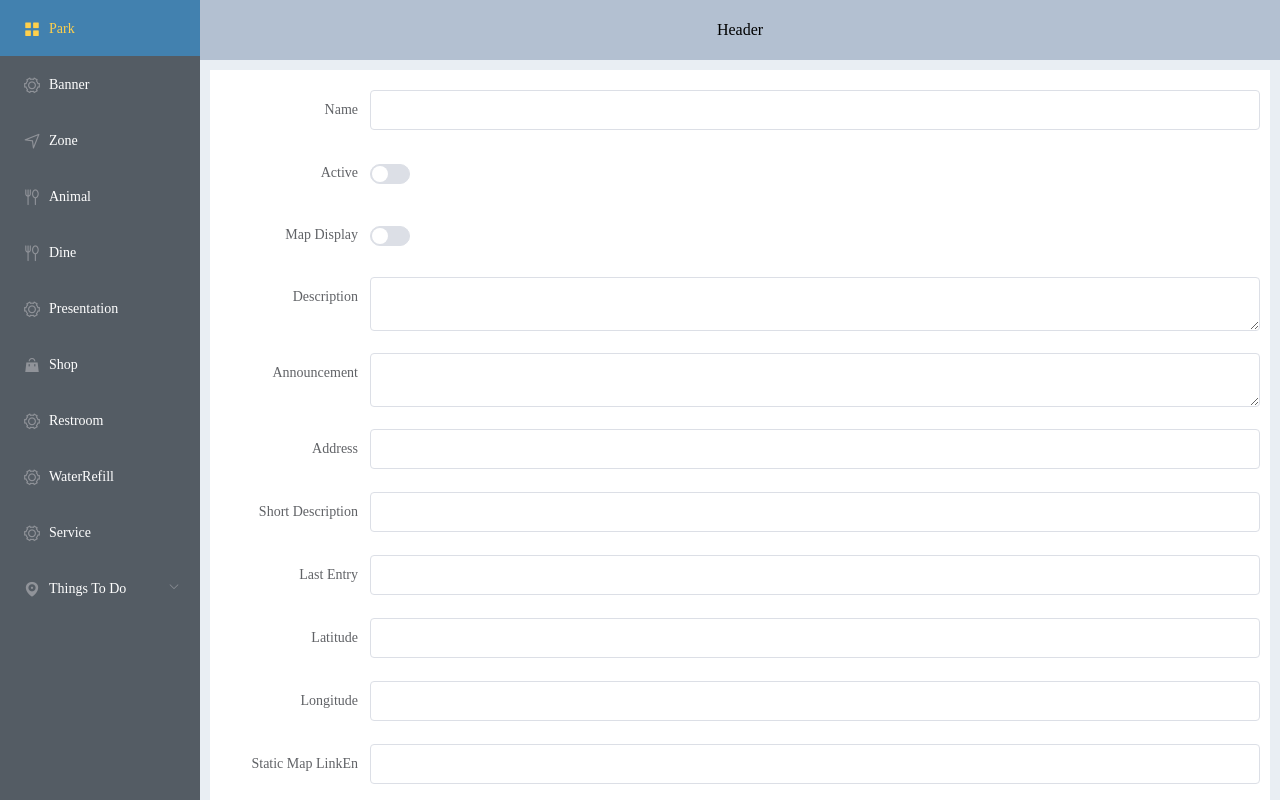
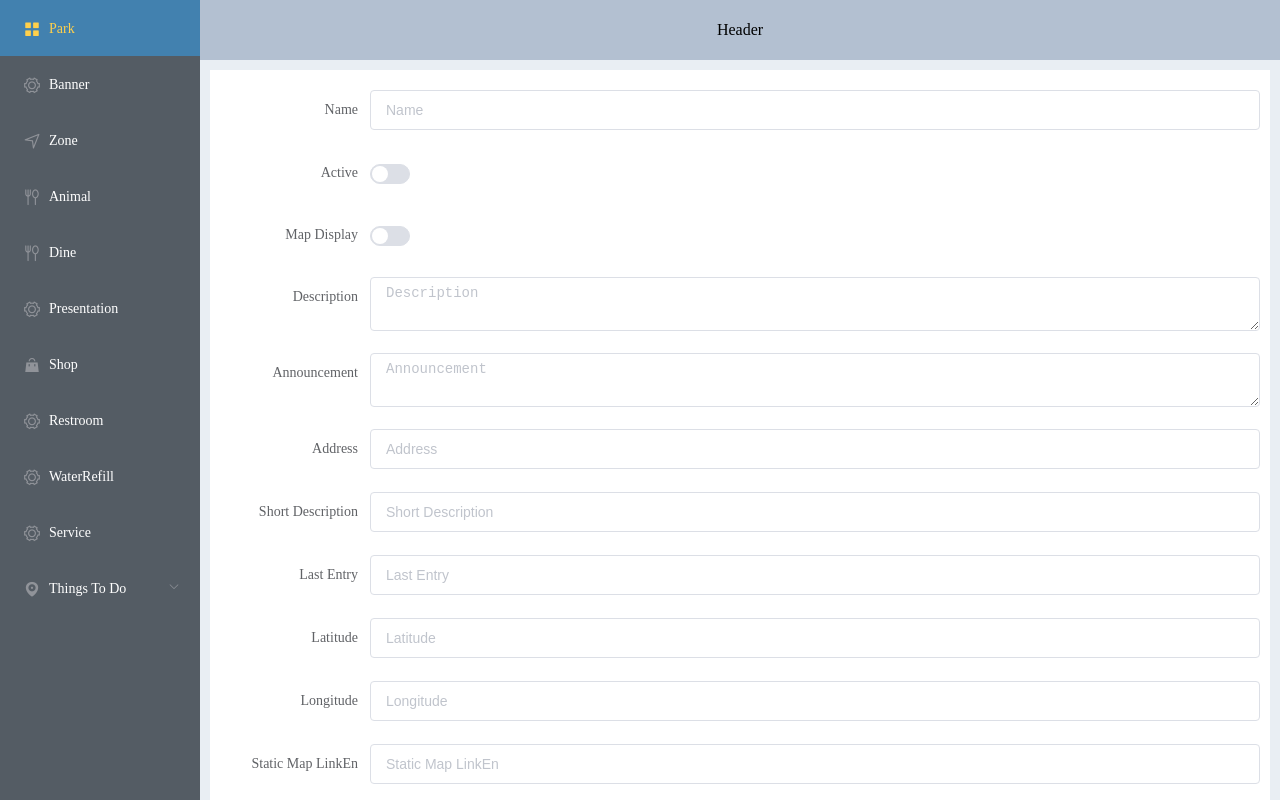
Before and after one commit to Iiuqingshan/mfa-cms, a Vue app: page / in a window 1280 px wide. Both pictures are taken after typing "Sample", "Sample" into the empty fields and a click on the button "Create Park". Built offline with nearby package versions, Linux system fonts and the light colour scheme; no server answers.

Commit message:
feat: park.js to fetch something about  park.

```diff
--- /dev/null
+++ b/src/apis/park.js
@@ -0,0 +1,11 @@
+import Request from "@/utils/axios";
+
+export const getParks = () => {
+    return Request.get('/cms/parks')
+        .then(res => {
+            return res
+        })
+        .catch(err => {
+            throw new Error(err)
+        })
+}
--- a/src/views/park/detail.vue
+++ b/src/views/park/detail.vue
@@ -2,7 +2,7 @@
   <div class="content">
     <el-form ref="form" :model="park" label-width="150px">
       <el-form-item label="Name">
-        <el-input v-model="park.name"></el-input>
+        <el-input v-model="park.name" placeholder="Name"></el-input>
       </el-form-item>
       <el-form-item label="Active">
         <el-switch v-model="park.active"></el-switch>
@@ -11,31 +11,31 @@
         <el-switch v-model="park.mapDisplay"></el-switch>
       </el-form-item>
       <el-form-item label="Description">
-        <el-input type="textarea" v-model="park.description"></el-input>
+        <el-input type="textarea" v-model="park.description" placeholder="Description"></el-input>
       </el-form-item>
       <el-form-item label="Announcement">
-        <el-input type="textarea" v-model="park.announcement"></el-input>
+        <el-input type="textarea" v-model="park.announcement" placeholder="Announcement"></el-input>
       </el-form-item>
       <el-form-item label="Address">
-        <el-input v-model="park.address"></el-input>
+        <el-input v-model="park.address" placeholder="Address"></el-input>
       </el-form-item>
       <el-form-item label="Short Description">
-        <el-input v-model="park.shortDescription"></el-input>
+        <el-input v-model="park.shortDescription" placeholder="Short Description"></el-input>
       </el-form-item>
       <el-form-item label="Last Entry">
-        <el-input v-model="park.lastEntry"></el-input>
+        <el-input v-model="park.lastEntry" placeholder="Last Entry"></el-input>
       </el-form-item>
       <el-form-item label="Latitude">
-        <el-input v-model="park.latitude"></el-input>
+        <el-input v-model="park.latitude" placeholder="Latitude"></el-input>
       </el-form-item>
       <el-form-item label="Longitude">
-        <el-input v-model="park.longitude"></el-input>
+        <el-input v-model="park.longitude" placeholder="Longitude"></el-input>
       </el-form-item>
       <el-form-item label="Static Map LinkEn">
-        <el-input v-model="park.staticMapLinkEn"></el-input>
+        <el-input v-model="park.staticMapLinkEn" placeholder="Static Map LinkEn"></el-input>
       </el-form-item>
       <el-form-item label="Static Map LinkEn">
-        <el-input v-model="park.staticMapLinkCn"></el-input>
+        <el-input v-model="park.staticMapLinkCn" placeholder="Static Map LinkCn"></el-input>
       </el-form-item>
       <el-form-item>
         <el-button type="primary" @click="onSubmit">Create</el-button>
@@ -77,4 +77,4 @@ export default {
   background-color: #fff;
   padding: 20px 10px;
 }
-</style>></style>
+</style>
--- a/src/views/park/index.vue
+++ b/src/views/park/index.vue
@@ -46,34 +46,14 @@
 
 <script>
 import Pagination from "@/components/pagination/index.vue"
+import { getParks } from "@/apis/park";
 export default {
   components: {
     Pagination
   },
   data() {
     return {
-      parks: [
-        {
-          date: "2016-05-02",
-          name: "王小虎",
-          address: "上海市普陀区金沙江路 1518 弄"
-        },
-        {
-          date: "2016-05-04",
-          name: "王小虎",
-          address: "上海市普陀区金沙江路 1517 弄"
-        },
-        {
-          date: "2016-05-01",
-          name: "王小虎",
-          address: "上海市普陀区金沙江路 1519 弄"
-        },
-        {
-          date: "2016-05-03",
-          name: "王小虎",
-          address: "上海市普陀区金沙江路 1516 弄"
-        },
-      ],
+      parks: [],
       search: {
         name: "",
         aemTag: ""
@@ -81,13 +61,13 @@ export default {
     };
   },
   mounted() {
-    // this.fetchParks()
+    this.fetchParks()
   },
   methods: {
     async fetchParks() {
       try {
-        const res = await this.$http.get("/cms/parks");
-        this.parks = res.data.content;
+        const res = await getParks();
+        this.parks = res.data.data.content;
       } catch (err) {
         console.error("Error fetching data:", err);
       }
```
